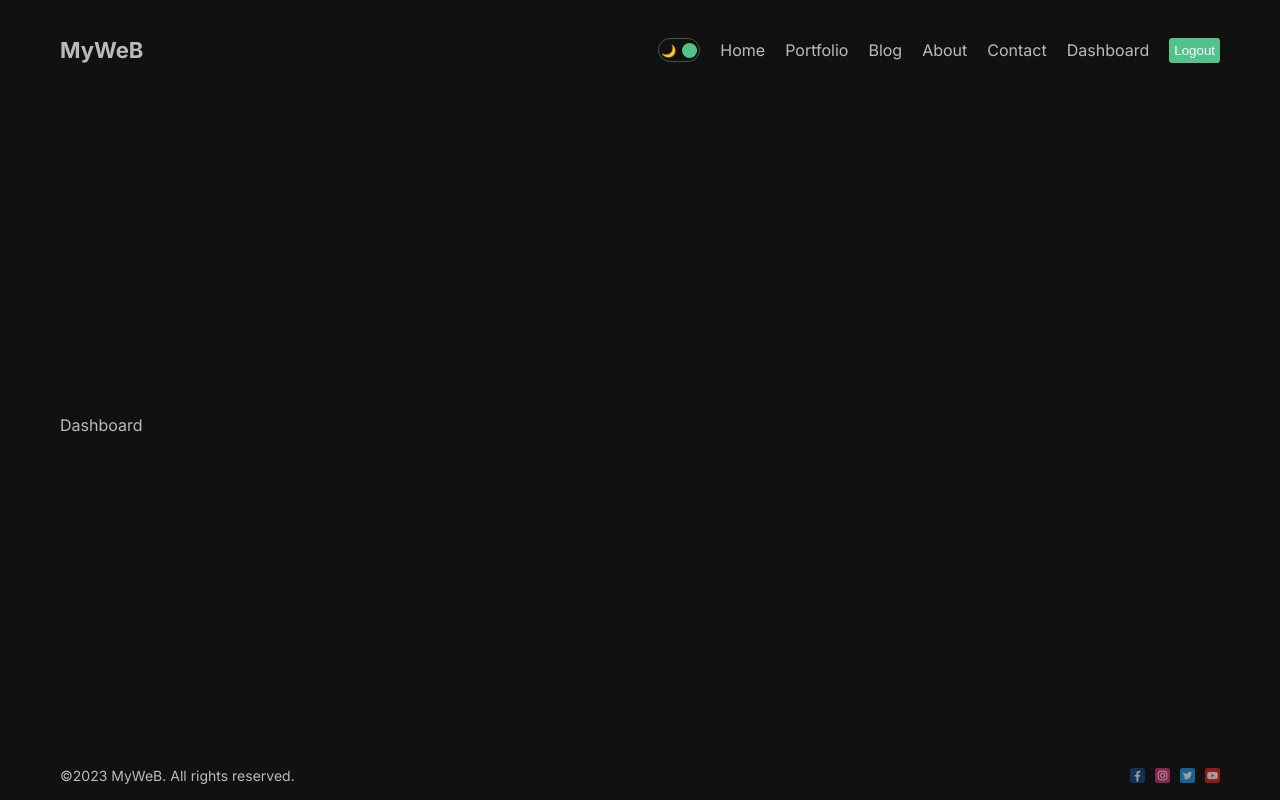
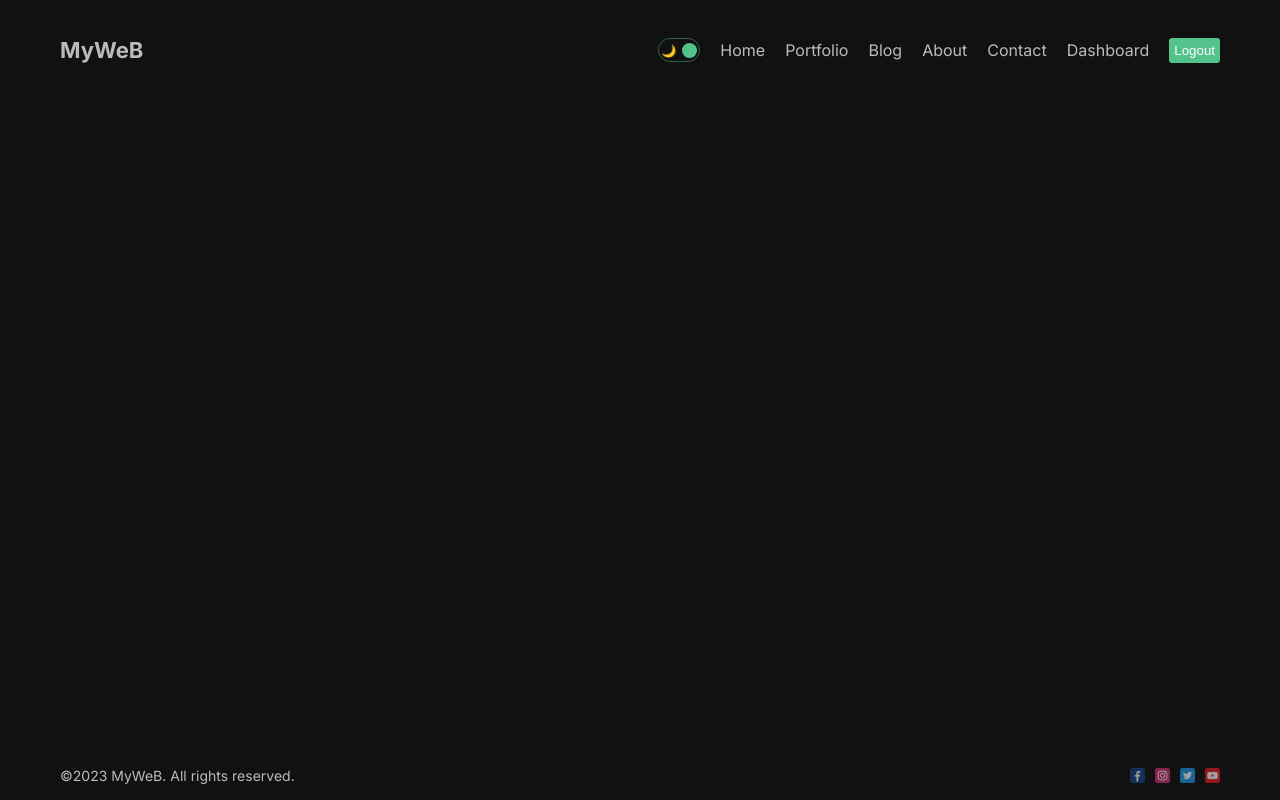
Before and after one commit to amh6281/Blog-Portfolio-App, a Next.js app: page /dashboard in a window 1280 px wide. Built offline with nearby package versions, Linux system fonts and the light colour scheme; no server answers; sample sign-in values are in the browser's storage.

Commit message:
Post fetch 2022.06.11
url의 username을 통해 session.data.user.name이 post의 username이 같은 post만 fetch

```diff
--- a/src/app/api/posts/route.js
+++ b/src/app/api/posts/route.js
@@ -3,10 +3,14 @@ import connect from "@/utils/db";
 import { NextResponse } from "next/server";
 
 export const GET = async (request) => {
+  const url = new URL(request.url);
+
+  const username = url.searchParams.get("username");
+
   try {
     await connect(); // DB 연결
 
-    const posts = await Post.find();
+    const posts = await Post.find(username && { username });
 
     return new NextResponse(JSON.stringify(posts), { status: 200 });
   } catch (err) {
--- a/src/app/dashboard/page.jsx
+++ b/src/app/dashboard/page.jsx
@@ -29,6 +29,10 @@ const Dashboard = () => {
 
   const router = useRouter();
 
+  const { data, error, isLoading } = useSwr(
+    `/api/posts?username=${session?.data?.user.name}`
+  );
+  console.log(data);
   if (session.status === "loading") {
     return <p>Loading...</p>;
   }
@@ -38,7 +42,7 @@ const Dashboard = () => {
   }
 
   if (session.status === "authenticated") {
-    return <div>Dashboard</div>;
+    return <div></div>;
   }
 };
 
```
